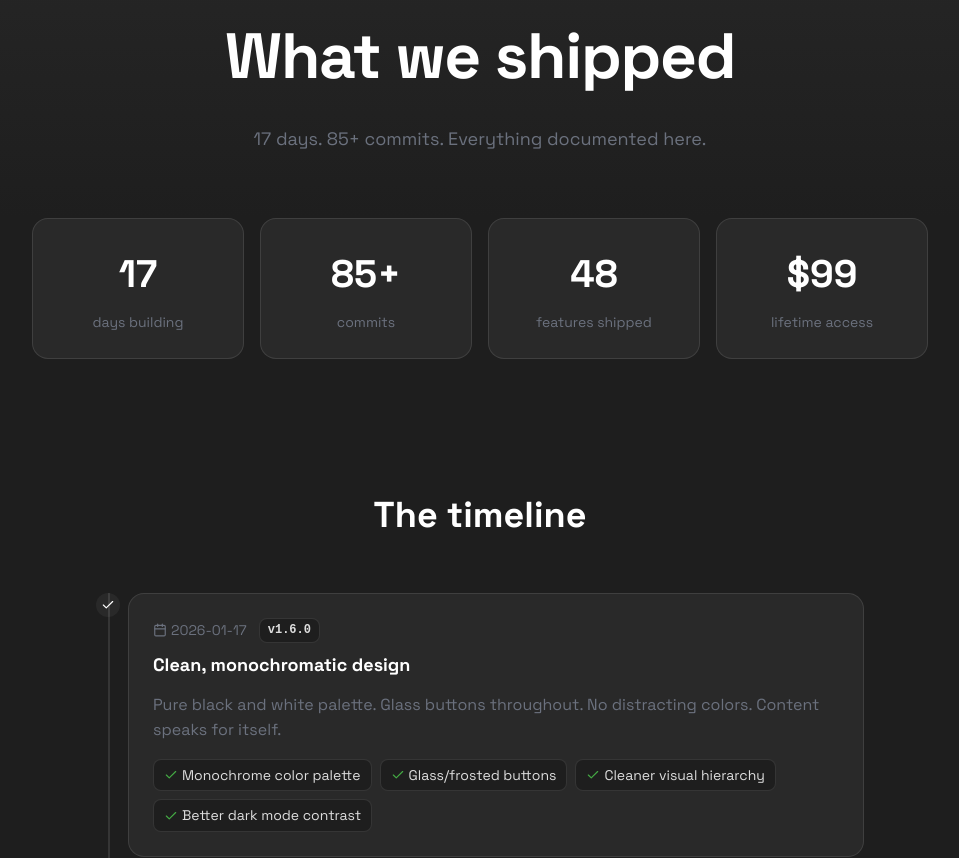
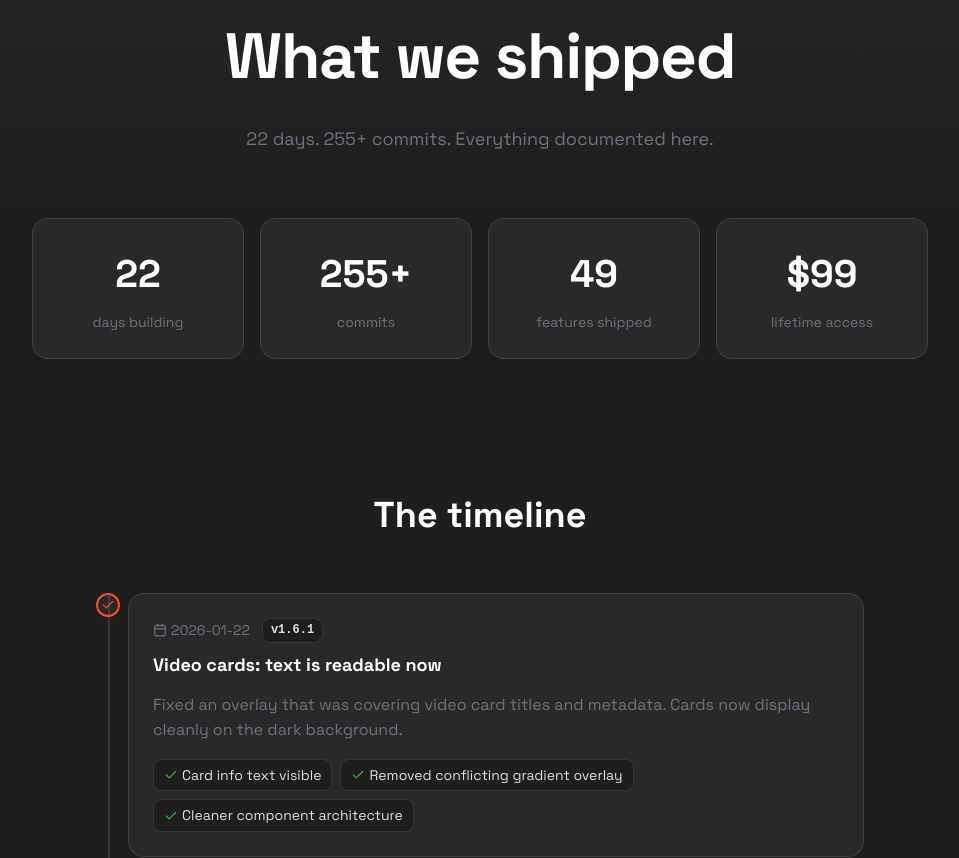
Before and after one commit to createsomethingtoday/outerfields-pcn-upload, a SvelteKit app: page /changelog in a window 1280 px wide. Shown: the part 180-1038 px from the top of the page, without its empty margins (160-1119 px from the left). Built offline with nearby package versions, Linux system fonts and the light colour scheme; no server answers.

Commit message:
docs(outerfields): Update changelog with VideoCard fix
- Add v1.6.1 entry for video card text readability fix
- Update stats: 255+ commits, 22 days, 49 features

```diff
--- a/src/routes/changelog/+page.svelte
+++ b/src/routes/changelog/+page.svelte
@@ -20,6 +20,18 @@
 
 	// Nicely Said: Lead with what changed for users, not what we built
 	const changelog: ChangelogEntry[] = [
+		{
+			date: '2026-01-22',
+			version: '1.6.1',
+			title: 'Video cards: text is readable now',
+			description: 'Fixed an overlay that was covering video card titles and metadata. Cards now display cleanly on the dark background.',
+			category: 'fix',
+			highlights: [
+				'Card info text visible',
+				'Removed conflicting gradient overlay',
+				'Cleaner component architecture'
+			]
+		},
 		{
 			date: '2026-01-17',
 			version: '1.6.0',
@@ -188,9 +200,9 @@
 	];
 
 	const stats = {
-		totalCommits: 85,
-		features: 48,
-		daysActive: 17,
+		totalCommits: 255,
+		features: 49,
+		daysActive: 22,
 		price: 99
 	};
 
@@ -216,7 +228,7 @@
 			<span class="hero-badge">Building in Public</span>
 			<h1 class="hero-title">What we shipped</h1>
 			<p class="hero-description">
-				17 days. 85+ commits. Everything documented here.
+				22 days. 255+ commits. Everything documented here.
 			</p>
 		</div>
 	</section>
```
